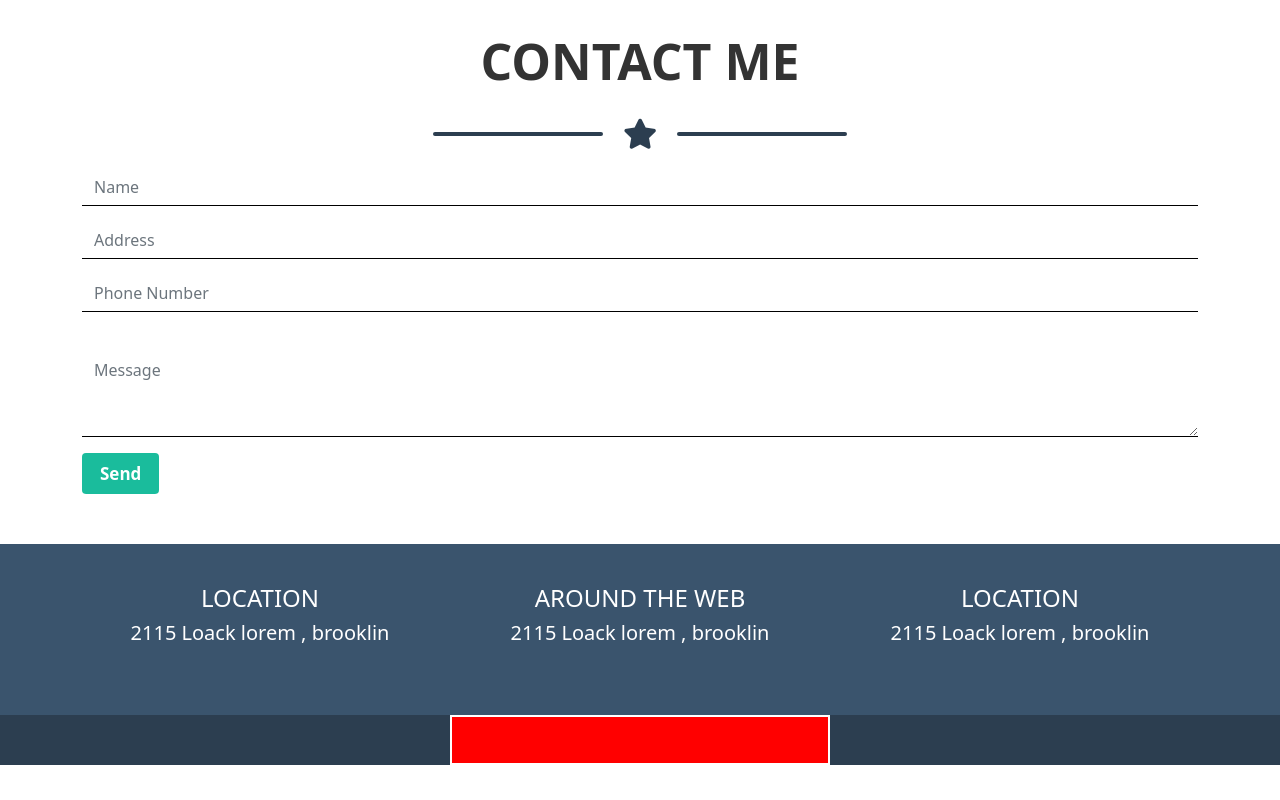
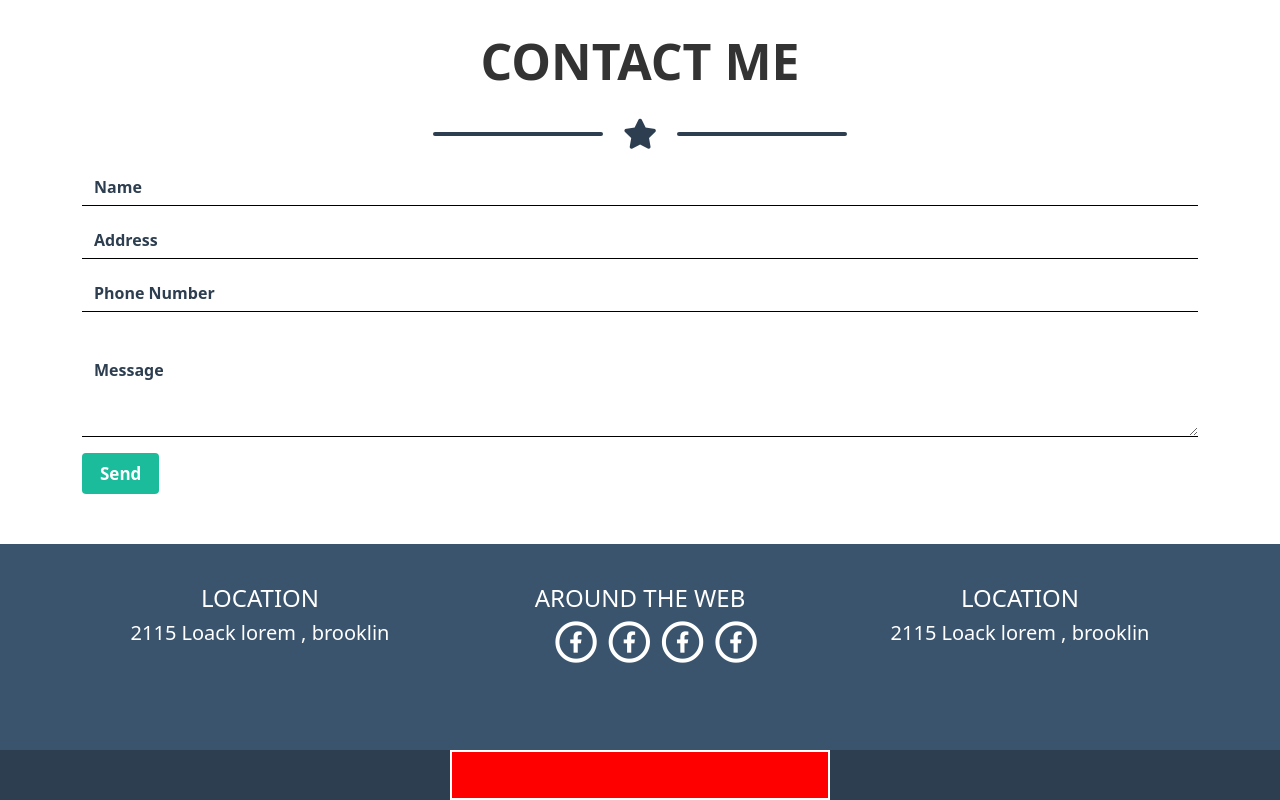
Before and after one commit to TommasoLodesani/html-css-bootstrap-freelancer, a plain HTML site: page index.html in a window 1280 px wide. Shown: the part 2048-2848 px from the top of the page. Before the commit the page ends 2813 px from the top, so only its background shows below. Drawn offline with nearby package versions, Linux system fonts and the light colour scheme.

Commit message:
footer top

```diff
--- a/css/style.css
+++ b/css/style.css
@@ -1,3 +1,13 @@
+ul{
+    list-style-type: none;
+
+}
+
+a{
+    color: white;
+}
+
+
 header {
     height: 90px;
     width: 100%;
@@ -160,6 +170,12 @@ h2 {
     border-bottom: solid 1px black;
 }
 
+#contact .form-control::placeholder { /* Chrome, Firefox, Opera, Safari 10.1+ */
+    color: #2c3e50;
+    font-weight: bold;
+    opacity: 1; /* Firefox */
+}
+
 #contact .btn-primary{
     background-color: #1abc9c;
     border: none;
@@ -186,13 +202,28 @@ h2 {
 #footer_top .caption-top{
     text-align: center;
     margin-top: 40px;
+    display: flex;
+    justify-content: center;
 
 }
 
 #footer_top .caption-bottom{
     text-align: center;
     margin-bottom: 70px;
+    display: flex;
+    justify-content: center;
 }
+
+
+#footer_top .caption-bottom ul{
+    display: flex;
+
+}
+
+.fa{
+    font-weight: 100;
+}
+
 
 
 
--- a/index.html
+++ b/index.html
@@ -224,7 +224,8 @@
 
             <div class="mb-3">
                 <label for="exampleFormControlTextarea1" class="form-label"></label>
-                <textarea class="form-control" id="exampleFormControlTextarea1" placeholder="Message" rows="3"></textarea>
+                <textarea class="form-control" id="exampleFormControlTextarea1" placeholder="Message"
+                    rows="3"></textarea>
             </div>
 
 
@@ -276,7 +277,48 @@
                     </div>
 
                     <div class="caption-bottom">
-                        <h5>2115 Loack lorem , brooklin</h5>
+                        <ul>
+
+                            <li>
+                                <a href="">
+                                    <span class="fa-stack fa-lg">
+                                        <i class="fa fa-circle fa-stack-2x"></i>
+                                        <i class=" fab fa-facebook-f fa-stack-1x fa-inverse"></i>
+                                    </span>
+
+                                </a>
+                            </li>
+                            <li>
+                                <a href="">
+                                    <span class="fa-stack fa-lg">
+                                        <i class="fa fa-circle fa-stack-2x"></i>
+                                        <i class=" fab fa-facebook-f fa-stack-1x fa-inverse"></i>
+                                    </span>
+
+                                </a>
+                            </li>
+                            <li>
+                                <a href="">
+                                    <span class="fa-stack fa-lg">
+                                        <i class="fa fa-circle fa-stack-2x"></i>
+                                        <i class=" fab fa-facebook-f fa-stack-1x fa-inverse"></i>
+                                    </span>
+
+                                </a>
+                            </li>
+                            <li>
+                                <a href="">
+                                    <span class="fa-stack fa-lg">
+                                        <i class="fa fa-circle fa-stack-2x"></i>
+                                        <i class=" fab fa-facebook-f fa-stack-1x fa-inverse"></i>
+                                    </span>
+
+                                </a>
+                            </li>
+
+
+
+                        </ul>
 
                     </div>
 
```
